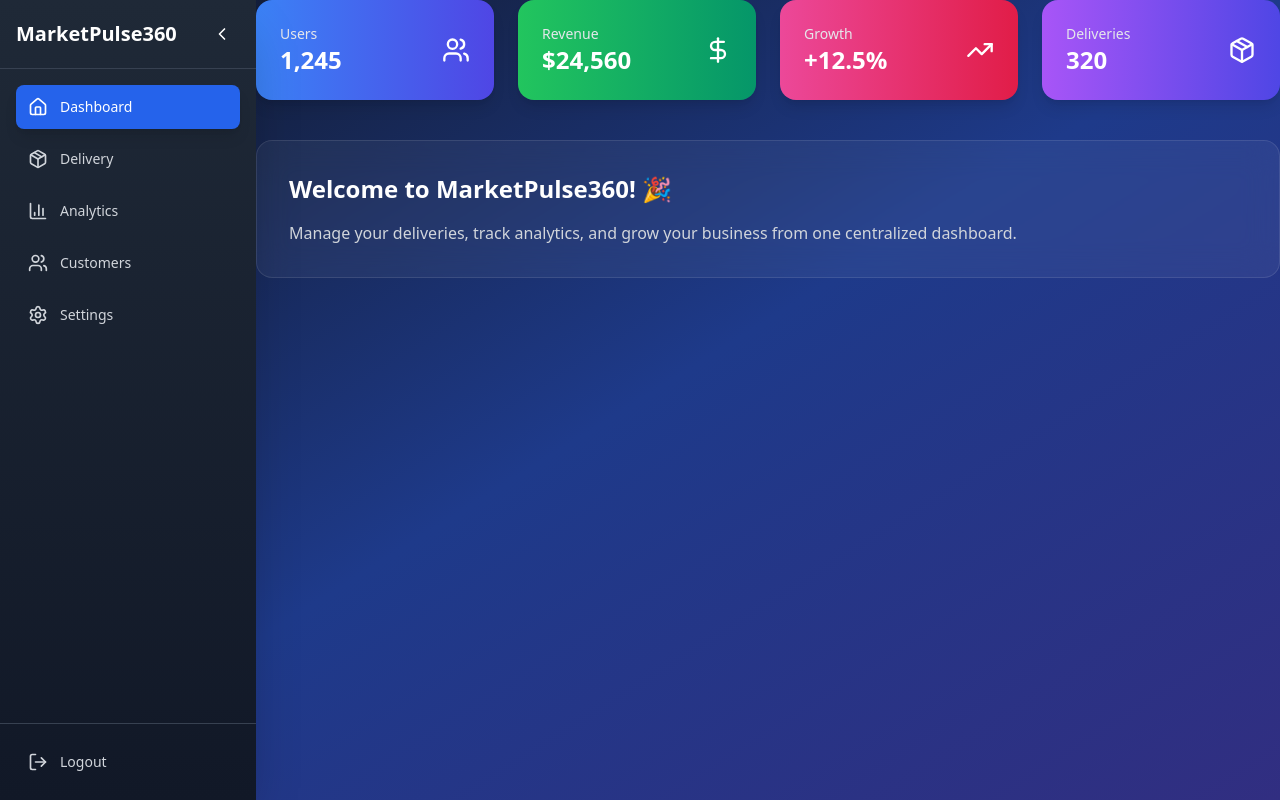
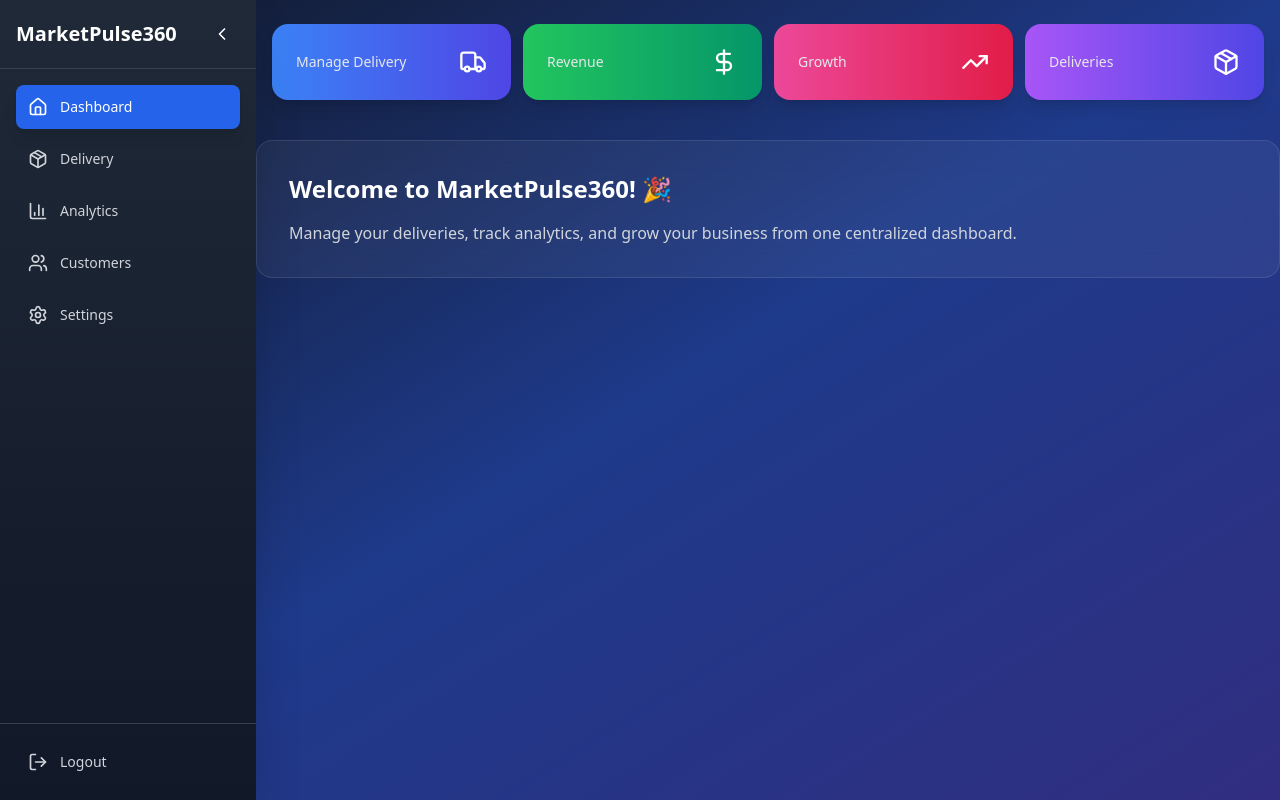
Before and after one commit to yuvraj-singh-0001/marketPulse360, a React (Create React App) app in the folder frontend/: page /dashboard in a window 1280 px wide. Built offline with nearby package versions, Linux system fonts and the light colour scheme.

Commit message:
add the delivery button in the dashboard

```diff
--- a/frontend/src/pages/Dashboard.jsx
+++ b/frontend/src/pages/Dashboard.jsx
@@ -1,6 +1,6 @@
 import React, { useState } from "react";
 import { motion } from "framer-motion";
-import { BarChart3, Users, TrendingUp, DollarSign, Package } from "lucide-react";
+import { Truck, TrendingUp, DollarSign, Package } from "lucide-react";
 import Sidebar from "../components/sidebar";
 import DeliveryForm from "../components/DeliveryForm";
 
@@ -8,16 +8,20 @@ function Dashboard() {
   const [activeTab, setActiveTab] = useState("dashboard");
   const [isSidebarCollapsed, setIsSidebarCollapsed] = useState(false);
   const user = JSON.parse(localStorage.getItem("user"));
-
-  const stats = [
-    { title: "Users", value: "1,245", icon: <Users size={28} />, color: "from-blue-500 to-indigo-600" },
-    { title: "Revenue", value: "$24,560", icon: <DollarSign size={28} />, color: "from-green-500 to-emerald-600" },
-    { title: "Growth", value: "+12.5%", icon: <TrendingUp size={28} />, color: "from-pink-500 to-rose-600" },
-    { title: "Deliveries", value: "320", icon: <Package size={28} />, color: "from-purple-500 to-indigo-600" },
-  ];
+const stats = [
+  {
+    title: "Manage Delivery",
+    icon: <Truck size={28} />,   // ✅ Users ki jagah Truck
+    color: "from-blue-500 to-indigo-600",
+    tab: "delivery"
+  },
+  { title: "Revenue", icon: <DollarSign size={28} />, color: "from-green-500 to-emerald-600" },
+  { title: "Growth", icon: <TrendingUp size={28} />, color: "from-pink-500 to-rose-600" },
+  { title: "Deliveries", icon: <Package size={28} />, color: "from-purple-500 to-indigo-600" },
+];
 
   // Calculate main content margin based on sidebar state
-  const mainContentMargin = isSidebarCollapsed ? 'ml-16' : 'ml-64';
+  const mainContentMargin = isSidebarCollapsed ? "ml-16" : "ml-64";
 
   const renderContent = () => {
     switch (activeTab) {
@@ -33,13 +37,14 @@ function Dashboard() {
               initial={{ opacity: 0 }}
               animate={{ opacity: 1 }}
               transition={{ duration: 0.6, delay: 0.3 }}
-              className="grid grid-cols-1 sm:grid-cols-2 lg:grid-cols-4 gap-6 mb-10"
+              className="grid grid-cols-1 sm:grid-cols-2 lg:grid-cols-4 gap-3 mb-10 mx-4 mt-6"
             >
               {stats.map((item, i) => (
                 <motion.div
                   key={i}
                   whileHover={{ scale: 1.05 }}
-                  className={`bg-gradient-to-r ${item.color} p-6 rounded-2xl shadow-lg flex items-center justify-between`}
+                  onClick={() => item.tab && setActiveTab(item.tab)} // ✅ Click par tab change
+                  className={`cursor-pointer bg-gradient-to-r ${item.color} p-6 rounded-2xl shadow-lg flex items-center justify-between`}
                 >
                   <div>
                     <p className="text-gray-200 text-sm">{item.title}</p>
@@ -85,9 +90,7 @@ function Dashboard() {
           animate={{ opacity: 1, y: 0 }}
           transition={{ duration: 0.6 }}
           className="bt-6"
-        >
-
-        </motion.div>
+        ></motion.div>
 
         {/* Content */}
         {renderContent()}
```
